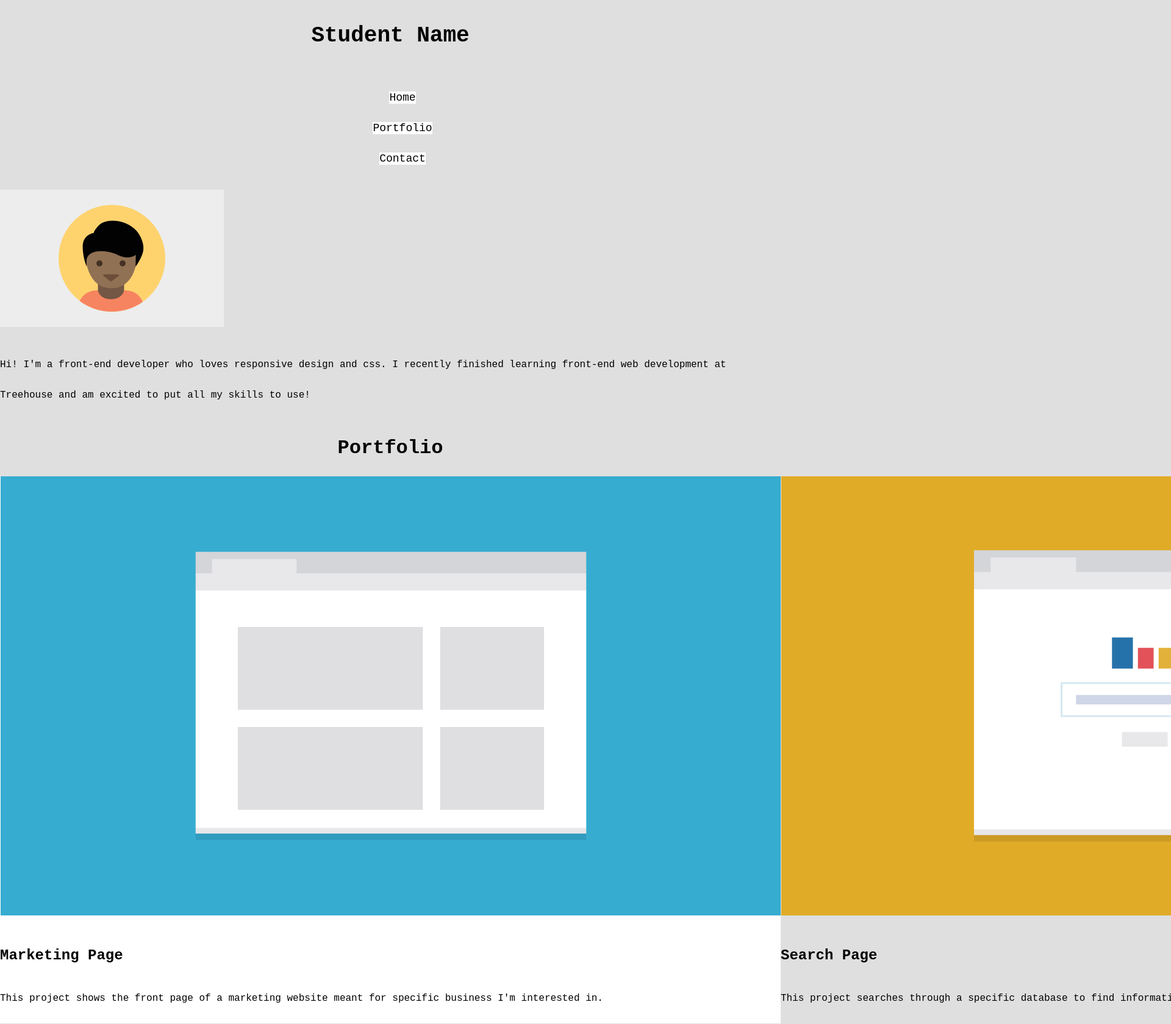
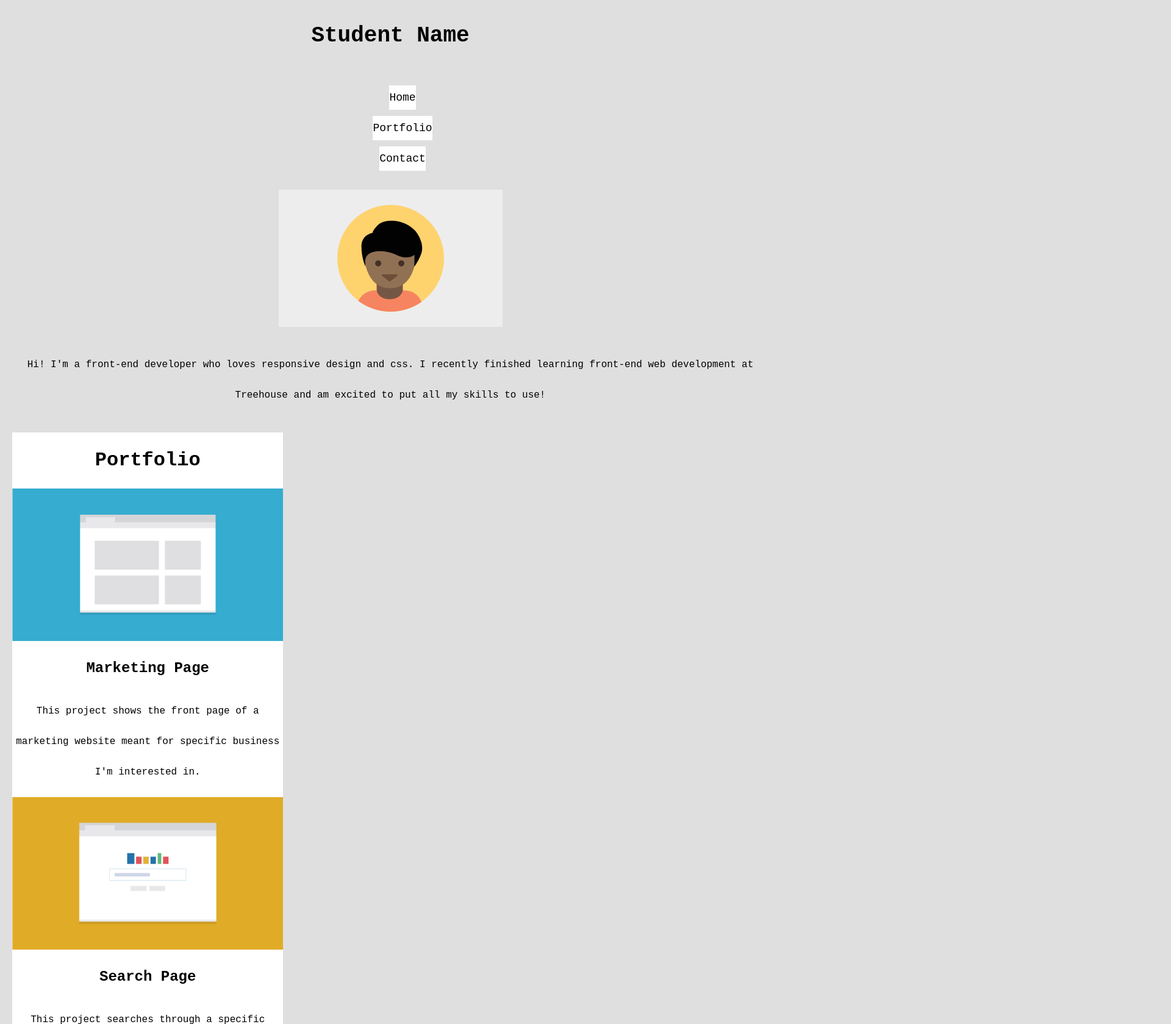
Before and after one commit to alirajuansills/Mobile-first-Responsive-Layout, a plain HTML site: page index.html in a window 1280 px wide. Shown: the part 21-1700 px from the top of the page at 61% size, 1920 px wide, since content can reach past the window. Drawn offline with Linux system fonts and the light colour scheme.

Commit message:
Skills Image Adjustment

```diff
--- a/css/styles.css
+++ b/css/styles.css
@@ -18,6 +18,8 @@ body {
 .main-nav {
     margin-top: 1.5em;
 }
+
+
 .wrapper {
     display: block;
     color: black;
@@ -32,10 +34,6 @@ body {
     display: flex;
     flex-direction: column;
 }
-.navbar a {
-    background-color: white;
-
-}
 ul li {
     margin: 0;
     padding: 0;
@@ -45,6 +43,14 @@ a {
     color: black;
     text-decoration: none;
     font-weight: 100;
+    padding-top: 10px;
+    padding-bottom: 10px;
+}
+a:link {
+    background-color: white;
+}
+.portfolio-container {
+    text-align: center;
 }
 .profile-picture {
 
@@ -56,11 +62,28 @@ a {
 .portfolio-title {
     text-align: center;
 }
+.skills-container {
+    display: inline-block;
+    margin: 20px;
+    background-color: rgb(255, 255, 255);
+}
 .skills {
-    background-color: rgb(255, 255, 255);
     width: 100%;
-    display: flex;
     justify-content: space-between;
+}
+.main-img {
+    max-width: auto;
+    max-height: 100%;
+    display: block;
+    margin: 0 auto;
+}
+.frame {
+    width: 250px;
+    height: 250px;
+    vertical-align: middle;
+    text-align: center;
+    display: table-cell;
+    position: relative;
 }
 .contact {
     text-align: center;
--- a/index.html
+++ b/index.html
@@ -13,14 +13,14 @@
             <h1 class="name">Student Name</h1>
             <nav class="navbar">
                 <ul class="main-nav">
-                    <li><a href="#">Home</a></li>
-                    <li><a href="#">Portfolio</a></li>
-                    <li><a href="#">Contact</a></li>
+                    <li class="home"><a href="#">Home</a></li>
+                    <li class="portfolio"><a href="#">Portfolio</a></li>
+                    <li class="contact"><a href="#">Contact</a></li>
                 </ul>
             </nav>
 
         </div>
-        <div>
+        <div class="portfolio-container">
             <img src="images/profile.png" alt="Profile Picture" class="profile-picture">
             <p class="portfolio-bio">Hi! I'm a front-end developer who loves responsive design and css. I recently finished learning
                 front-end web development at Treehouse and am excited to put all my skills to use!
@@ -29,44 +29,65 @@
 
     </header>
     <main>
+        <div class="skills-container">
+                <div class="skills">
                     <h1 class="portfolio-title">Portfolio</h1>
-        <div class="skills">
                     <div class="marketing-page">
-                <img src="images/portfolio-1.png" alt="">
+                        <div class="frame">
+                            <img src="images/portfolio-1.png" alt="" class="main-img">
                             <h2>Marketing Page</h2>
                             <p>This project shows the front page of a marketing website meant for specific
                                     business I'm interested in.</p>
+                        </div> <!-- frame -->
+
                         </div>
                     <div class="search-page">
-                <img src="images/portfolio-2.png" alt="">
+                        <div class="frame">
+                                <img src="images/portfolio-2.png" alt="" class="main-img">
                                 <h2>Search Page</h2>
                                 <p>This project searches through a specific database to find
                                     information that the user is trying to look up.</p>
+                        </div> <!--frame-->
+
                     </div>
                     <div class="travel-app">
-                <img src="images/portfolio-3.png" alt="">
+                        <div class="frame">
+                            <img src="images/portfolio-3.png" alt="" class="main-img">
                             <h2>Travel App</h2>
                             <p>This project compares travel times based on different transportation
                                     methods and tells you the best one.</p>
+                        </div> <!--frame-->
+
                     </div>
                     <div class="favorite-spots">
-                <img src="images/portfolio-4.png" alt="">
+                        <div class="frame">
+                            <img src="images/portfolio-4.png" alt="" class="main-img">
                             <h2>Map of Favorite Spots</h2>
                             <p>This project uses apis to plot points for my favorite spots
                                     in the city for a do-it-yourself walking tour.</p>
+                        </div> <!--frame-->
+
                     </div>
                     <div class="photo-gallery">
-                <img src="images/portfolio-5.png" alt="">
+                        <div class="frame">
+                            <img src="images/portfolio-5.png" alt="" class="main-img">
                             <h2>Photo Gallery</h2>
                             <p>This project shows pictures from a recent trip to the viewer
                                     and allows them to easily navigate through photos. </p>
+                        </div> <!--frame-->
+
                     </div>
                     <div class="calculator">
-                <img src="images/portfolio-6.png" alt="">
+                        <div class="frame">
+                            <img src="images/portfolio-6.png" alt="" class="main-img">
                             <h2>Calculator</h2>
                             <p>Someone can enter in the numbers they want, and press
                                     the big blue button and get the result.</p>
+                        </div> <!--frame-->
+
                     </div>
+             </div>
+
         </div>
         <div class="contact">
             <h1>Contact</h1>
```
Lines whose indentation alone changed are shown as unchanged.
